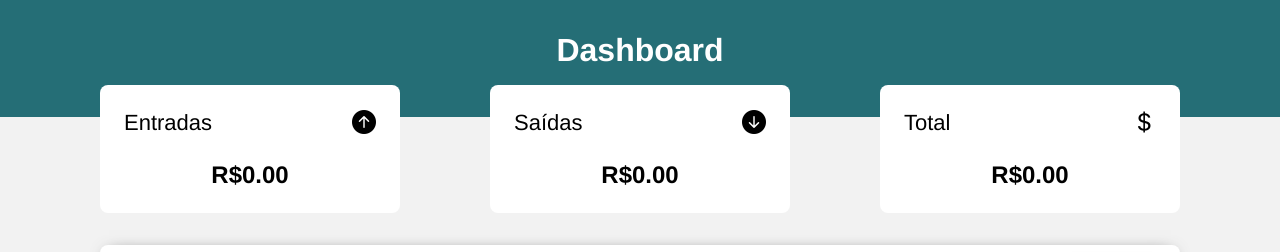
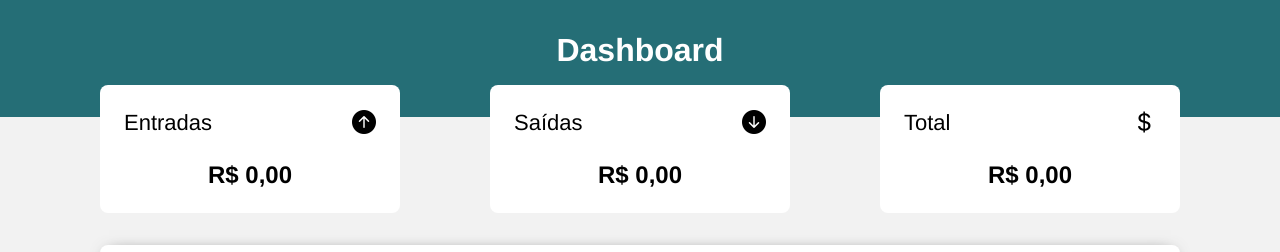
Before and after one commit to joaovictormendessilva/controle-financeiro, a React (Vite) app: page / in a window 1280 px wide. Shown: the top 252 px of the page. Built offline with nearby package versions, Linux system fonts and the light colour scheme.

Commit message:
Adicionado conversão para real e validação dos campos com required

```diff
--- a/src/components/DashboardCards/Cards.jsx
+++ b/src/components/DashboardCards/Cards.jsx
@@ -8,7 +8,21 @@ export function Cards({ data }){
         let entry = data.filter((data) => data.type === 'Entrada').reduce((total, valor) => total + parseFloat(valor.value), 0).toFixed(2);
         let withdraw = data.filter((data) => data.type === 'Saída').reduce((total, valor) => total + parseFloat(valor.value), 0).toFixed(2);
 
-        sum = (entry - withdraw).toFixed(2);
+        sum = new Intl.NumberFormat('pt-BR', { style: 'currency', currency: 'BRL' }).format(entry - withdraw);
+    }
+
+    function totalEntry(){
+        let entry = data.filter((data) => data.type === 'Entrada').reduce((total, valor) => total + parseFloat(valor.value), 0).toFixed(2);
+
+        const formatted = new Intl.NumberFormat('pt-BR', { style: 'currency', currency: 'BRL' }).format(parseFloat(entry));
+        return formatted
+    }
+
+    function totalWithdraw(){
+        let withDraw = data.filter((data) => data.type === 'Saída').reduce((total, valor) => total + parseFloat(valor.value), 0).toFixed(2);
+
+        const formatted = new Intl.NumberFormat('pt-BR', { style: 'currency', currency: 'BRL' }).format(parseFloat(withDraw));
+        return formatted
     }
 
     return (
@@ -19,12 +33,12 @@ export function Cards({ data }){
                     <span><i className="bi bi-arrow-up-circle-fill"></i></span>
                 </div>
                 <div>
-                    <h2>R$
+                    <h2>
                         {
                             data ?
-                                data.filter((data) => data.type === 'Entrada').reduce((total, valor) => total + parseFloat(valor.value), 0).toFixed(2)
+                                totalEntry()
                                 :
-                                '0.00'
+                                'R$ 0,00'
                         }
                     </h2>
                 </div>
@@ -36,12 +50,12 @@ export function Cards({ data }){
                     <span><i className="bi bi-arrow-down-circle-fill"></i></span>
                 </div>
                 <div>
-                    <h2>R$
+                    <h2>
                         {
                             data ?
-                                data.filter((data) => data.type === 'Saída').reduce((total, valor) => total + parseFloat(valor.value), 0).toFixed(2)
+                                totalWithdraw()
                                 :
-                                '0.00'
+                                'R$ 0,00'
                         }
                     </h2>
                 </div>
@@ -53,12 +67,12 @@ export function Cards({ data }){
                     <span><i className="bi bi-currency-dollar"></i></span>
                 </div>
                 <div>
-                    <h2>R$
+                    <h2>
                         {
                             data ?
                                 sum
                                 :
-                                '0.00'
+                                'R$ 0,00'
                         }
                     </h2>
                 </div>
--- a/src/components/EntryTable/EntryTable.jsx
+++ b/src/components/EntryTable/EntryTable.jsx
@@ -1,6 +1,8 @@
 import styles from './EntryTable.module.css';
 
 export function EntryTable({ data, onRegisterDelete}){
+
+    const formatter = new Intl.NumberFormat('pt-BR', { style: 'currency', currency: 'BRL' })
 
     return (
         <div className={styles.entryTable}>
@@ -23,13 +25,14 @@ export function EntryTable({ data, onRegisterDelete}){
                                         {
                                             data.type == 'Entrada'
                                             ?   <>
-                                                    <td className={styles.tableValuePositive} >R${data.value}</td>
+                                                    <td className={styles.tableValuePositive} >{formatter.format(data.value)}</td>
+                                                    {/* <td className={styles.tableValuePositive} >R${data.value}</td> */}
                                                     <td className={styles.tableTypeIconPositive}>
                                                         <i className="bi bi-arrow-up-circle-fill"></i>
                                                     </td>
                                                 </>
                                             :   <>
-                                                    <td className={styles.tableValueNegative} >R${data.value}</td>
+                                                    <td className={styles.tableValueNegative} >{formatter.format(data.value)}</td>
                                                     <td className={[styles.tableTypeIconNegative]}>
                                                         <i className="bi bi-arrow-down-circle-fill"></i>
                                                     </td>
--- a/src/pages/Dashboard/Dashboard.jsx
+++ b/src/pages/Dashboard/Dashboard.jsx
@@ -75,6 +75,7 @@ export function Dashboard(){
                         name="description"
                         onChange={changeInputs}
                         value={changeValues.description || ''}
+                        required
                     />
                 </div>
 
@@ -86,6 +87,7 @@ export function Dashboard(){
                         step='0.01'
                         onChange={changeInputs}
                         value={changeValues.value || ''}
+                        required
                     />
                 </div>
 
```
